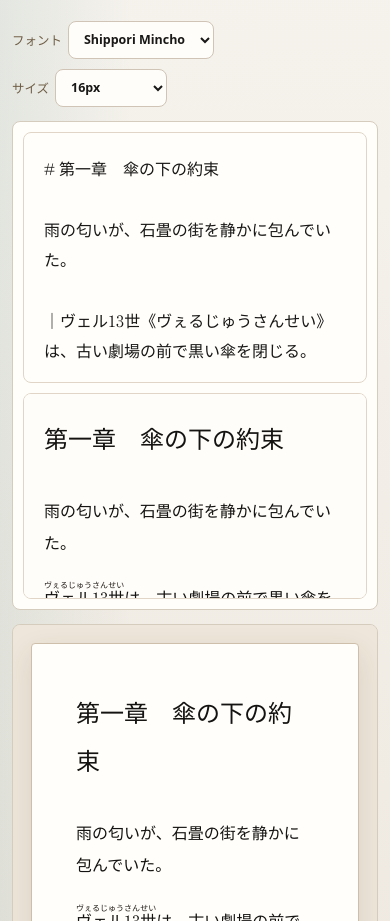
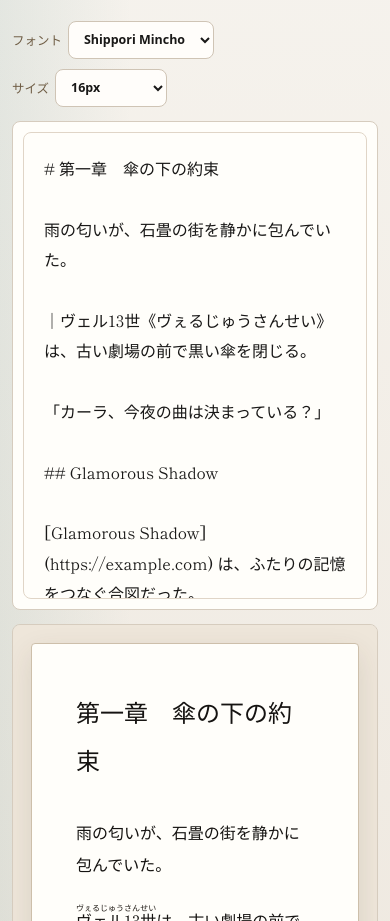
Before and after one commit to UmbrellaParade/umbrella-parade-writer, a React (Vite) app: page / in a window 390 px wide. Shown: the part 888-1809 px from the top of the page. Built offline with nearby package versions, Linux system fonts and the light colour scheme.

Commit message:
Simplify editor and vertical page preview

```diff
--- a/src/App.tsx
+++ b/src/App.tsx
@@ -896,11 +896,6 @@ function App() {
                   }}
                 />
               </div>
-              <div
-                className={`editor-visual ${direction}`}
-                onClick={handlePreviewClick}
-                dangerouslySetInnerHTML={{ __html: rendered.html }}
-              />
             </div>
 
             <article
--- a/src/styles.css
+++ b/src/styles.css
@@ -448,13 +448,13 @@ select:focus {
 }
 
 .editor-pane {
-  display: grid;
-  grid-template-rows: minmax(220px, 1fr) minmax(180px, 0.82fr);
-  gap: 10px;
+  display: flex;
+  flex-direction: column;
   padding: 10px;
 }
 
 .source-editor {
+  flex: 1 1 auto;
   min-height: 0;
   display: flex;
   border: 1px solid #e0d5c7;
@@ -475,20 +475,6 @@ select:focus {
   font-family: var(--writer-font-family);
   font-size: var(--writer-font-size);
   background: transparent;
-}
-
-.editor-visual {
-  min-height: 0;
-  overflow: auto;
-  border: 1px solid #e0d5c7;
-  border-radius: 8px;
-  padding: 22px;
-  font-family: var(--writer-font-family);
-  font-size: var(--writer-font-size);
-  line-height: 2;
-  color: #151311;
-  background: #fffdfa;
-  scroll-behavior: smooth;
 }
 
 .preview-page {
@@ -514,6 +500,21 @@ select:focus {
   align-content: start;
   min-height: 100%;
   padding: 18px;
+}
+
+.preview-page.vertical.show-page-guides {
+  writing-mode: horizontal-tb;
+  text-orientation: mixed;
+}
+
+.preview-page.vertical.show-page-guides .preview-page-list {
+  display: flex;
+  flex-direction: row;
+  align-items: flex-start;
+  justify-content: flex-start;
+  min-width: max-content;
+  min-height: 100%;
+  gap: 14px;
 }
 
 .preview-sheet {
@@ -566,16 +567,12 @@ select:focus {
   max-width: 100%;
 }
 
-.editor-visual h1,
-.editor-visual h2,
-.editor-visual p,
 .preview-page h1,
 .preview-page h2,
 .preview-page p {
   margin-top: 0;
 }
 
-.editor-visual h1,
 .preview-page h1 {
   font-size: 1.5rem;
   font-weight: 700;
@@ -587,7 +584,6 @@ select:focus {
     box-shadow 180ms ease;
 }
 
-.editor-visual h2,
 .preview-page h2 {
   font-size: 1.14rem;
   font-weight: 700;
@@ -595,35 +591,29 @@ select:focus {
   margin-block-end: 24px;
 }
 
-.editor-visual p,
 .preview-page p {
   margin-bottom: 0;
   margin-block-end: 1.4em;
 }
 
-.editor-visual ruby rt,
 .preview-page ruby rt {
   font-size: 0.5em;
   color: #201b16;
 }
 
-.editor-visual .inline-size-small,
 .preview-page .inline-size-small {
   font-size: 0.86em;
 }
 
-.editor-visual .inline-size-large,
 .preview-page .inline-size-large {
   font-size: 1.18em;
 }
 
-.editor-visual .jump-highlight,
 .preview-page .jump-highlight {
   background: rgba(255, 218, 112, 0.34);
   box-shadow: 0 0 0 8px rgba(255, 218, 112, 0.2);
 }
 
-.editor-visual .manual-page-break,
 .preview-page .manual-page-break {
   margin: 28px 0;
   border-block-start: 1px dashed #b7a58f;
@@ -636,19 +626,16 @@ select:focus {
   text-align: center;
 }
 
-.editor-visual .chapter-page-break,
 .preview-page .chapter-page-break {
   display: none;
 }
 
-.editor-visual .manuscript-image,
 .preview-page .manuscript-image {
   margin: 28px 0;
   text-align: center;
   writing-mode: horizontal-tb;
 }
 
-.editor-visual .manuscript-image img,
 .preview-page .manuscript-image img {
   display: inline-block;
   max-width: 100%;
@@ -657,7 +644,6 @@ select:focus {
   border-radius: 6px;
 }
 
-.editor-visual .manuscript-image figcaption,
 .preview-page .manuscript-image figcaption {
   margin-top: 8px;
   font-family:
@@ -666,47 +652,38 @@ select:focus {
   color: #6b5b48;
 }
 
-.editor-visual .manuscript-toc,
 .preview-page .manuscript-toc {
   margin: 0 0 2em;
   padding: 0;
   writing-mode: inherit;
 }
 
-.editor-visual .manuscript-toc h2,
 .preview-page .manuscript-toc h2 {
   margin-bottom: 0.8em;
 }
 
-.editor-visual .manuscript-toc ol,
 .preview-page .manuscript-toc ol {
   margin: 0;
   padding-inline-start: 1.5em;
 }
 
-.editor-visual .manuscript-toc li,
 .preview-page .manuscript-toc li {
   margin-bottom: 0.35em;
 }
 
-.editor-visual .manuscript-toc .toc-level-2,
 .preview-page .manuscript-toc .toc-level-2 {
   margin-inline-start: 1em;
 }
 
-.editor-visual .manuscript-toc a,
 .preview-page .manuscript-toc a {
   color: #0b61d8;
   text-decoration: underline;
   text-underline-offset: 2px;
 }
 
-.preview-page.vertical {
+.preview-page:not(.show-page-guides).vertical {
   writing-mode: vertical-rl;
   text-orientation: mixed;
-}
-
-.preview-page:not(.show-page-guides).vertical {
   padding: 36px 42px;
 }
 
@@ -1132,8 +1109,7 @@ select:focus {
   }
 
   .preview-page:not(.show-page-guides),
-  .source-editor textarea,
-  .editor-visual {
+  .source-editor textarea {
     padding: 20px;
   }
 
```
